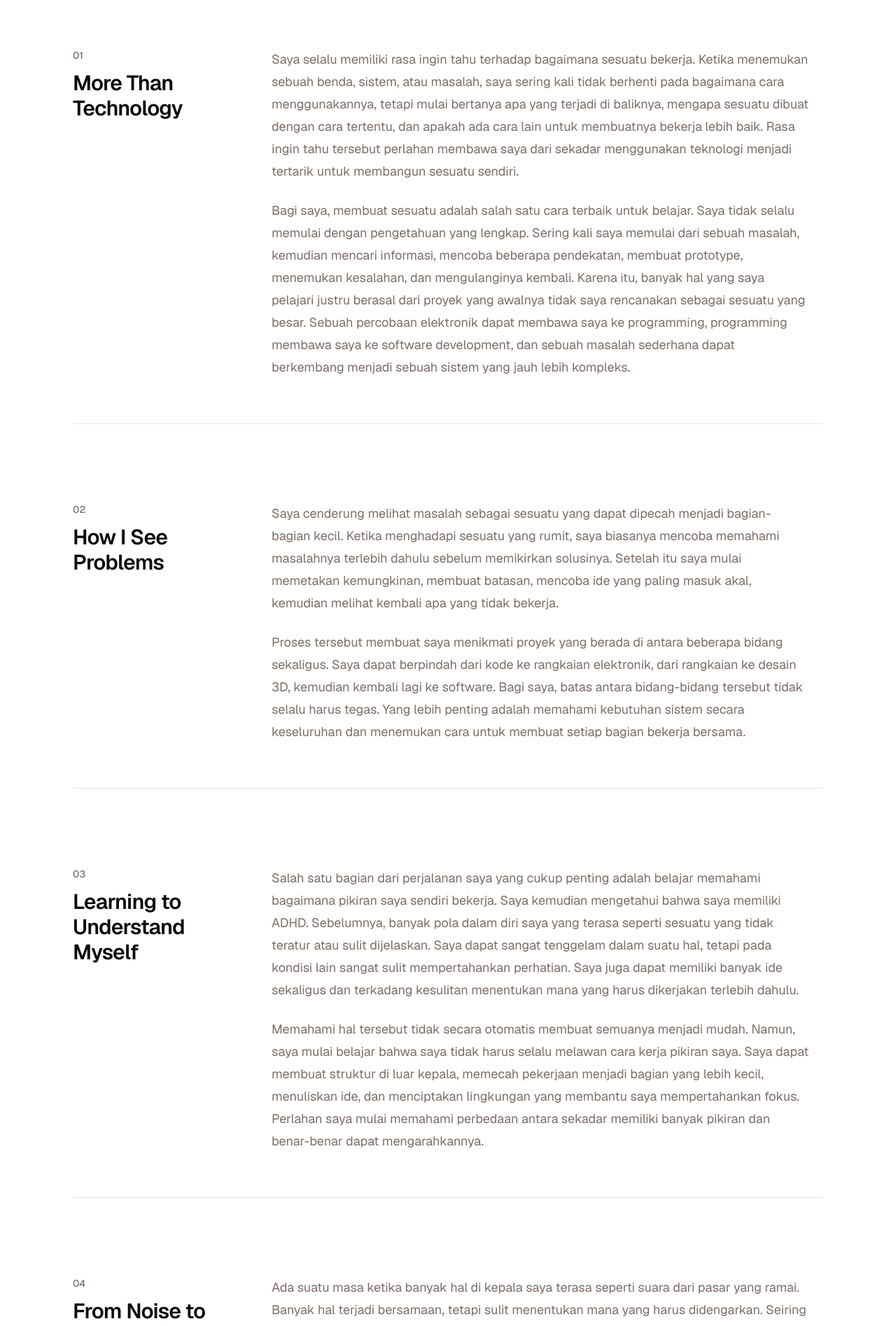
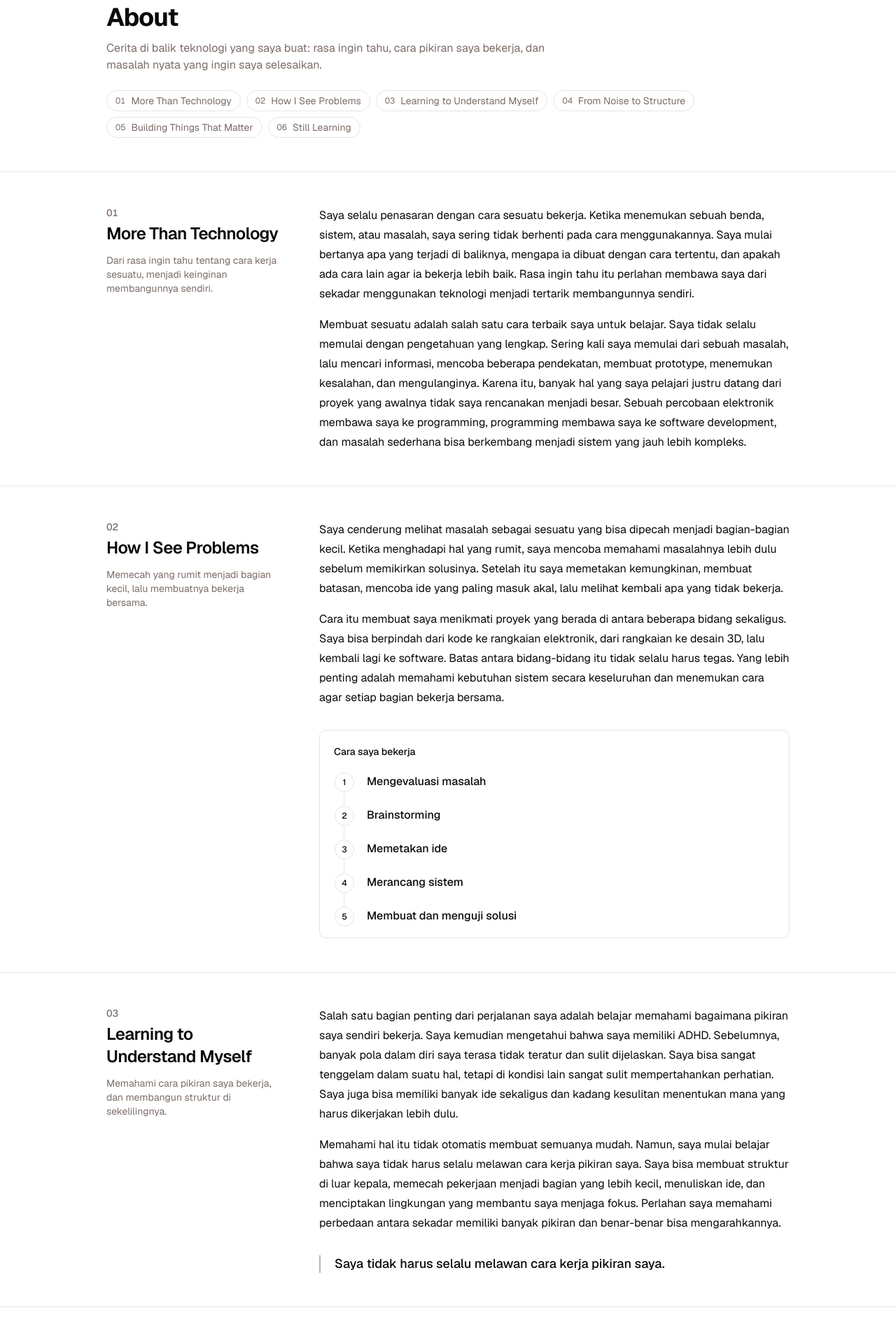
Before and after one commit to Abdullah-Sholum/nah-my-web, a Next.js app: page /about in a window 1280 px wide. Shown: the part 100-1995 px from the top of the page at 70% size. Built offline with nearby package versions, Linux system fonts and the light colour scheme.

Commit message:
add about me

```diff
--- a/src/app/about/page.tsx
+++ b/src/app/about/page.tsx
@@ -1,46 +1,49 @@
-"use client";
+import type { Metadata } from "next";
 
 import { about } from "@/data/about";
-import { Separator } from "@/components/ui/separator";
+import { getProjectBySlug } from "@/lib/projects";
+import { AboutClosing } from "@/components/about/about-closing";
+import { AboutJumpNav } from "@/components/about/about-jump-nav";
+import { AboutPortrait } from "@/components/about/about-portrait";
+import { AboutSection } from "@/components/about/about-section";
+import { PageHeader } from "@/components/shared/page-header";
 
-export default function AboutStory() {
+export const metadata: Metadata = {
+  title: "About",
+  description: about.intro,
+};
+
+export default function AboutPage() {
+  const focusProject = getProjectBySlug(about.currentFocusSlug);
+
   return (
-    <section className="mx-auto max-w-6xl px-6 py-20 md:px-10 md:py-28">
-      <div className="space-y-20 md:space-y-28">
-        {about.story.map((section, index) => (
-          <article
-            key={section.header}
-            className="grid gap-8 md:grid-cols-[220px_1fr] md:gap-16"
-          >
-            {/* Section number + heading */}
-            <div className="md:sticky md:top-24 md:self-start">
-              <div className="mb-3 text-sm font-medium text-muted-foreground">
-                {String(index + 1).padStart(2, "0")}
-              </div>
+    <>
+      <PageHeader title="About" description={about.intro}>
+        <AboutJumpNav sections={about.sections} />
+      </PageHeader>
 
-              <h2 className="text-2xl font-semibold tracking-tight md:text-3xl">
-                {section.header}
-              </h2>
-            </div>
+      <AboutPortrait image={about.portrait} />
 
-            {/* Paragraphs */}
-            <div className="max-w-3xl space-y-6">
-              {section.paragraphs.map((paragraph, paragraphIndex) => (
-                <p
-                  key={paragraphIndex}
-                  className="text-base leading-8 text-muted-foreground md:text-lg"
-                >
-                  {paragraph}
-                </p>
-              ))}
-            </div>
+      {about.sections.map((section, i) => (
+        <AboutSection
+          key={section.id}
+          section={section}
+          index={i}
+          workflow={about.workflow}
+        />
+      ))}
 
-            {index < about.story.length - 1 && (
-              <Separator className="md:col-span-2" />
-            )}
-          </article>
-        ))}
-      </div>
-    </section>
+      <AboutClosing
+        focus={
+          focusProject
+            ? {
+                title: focusProject.title,
+                text: about.currentFocus,
+                href: `/projects/${focusProject.slug}`,
+              }
+            : undefined
+        }
+      />
+    </>
   );
 }
--- /dev/null
+++ b/src/components/about/about-closing.tsx
@@ -0,0 +1,41 @@
+import { Card, CardContent, CardHeader, CardTitle } from "@/components/ui/card";
+import { Container } from "@/components/layout/container";
+import { LinkButton } from "@/components/shared/link-button";
+
+interface AboutClosingProps {
+  /** Fokus saat ini. Kartu tidak tampil jika tidak diisi. */
+  focus?: { title: string; text: string; href: string };
+}
+
+/** Penutup halaman: fokus saat ini + ajakan bertindak. */
+export function AboutClosing({ focus }: AboutClosingProps) {
+  return (
+    <section className="border-t py-12">
+      <Container className="space-y-8">
+        {focus && (
+          <Card>
+            <CardHeader>
+              <p className="text-xs font-medium uppercase tracking-wider text-muted-foreground">
+                Current focus
+              </p>
+              <CardTitle>{focus.title}</CardTitle>
+            </CardHeader>
+            <CardContent className="space-y-4">
+              <p className="text-sm text-muted-foreground">{focus.text}</p>
+              <LinkButton href={focus.href} variant="outline" size="sm">
+                Lihat case study
+              </LinkButton>
+            </CardContent>
+          </Card>
+        )}
+
+        <div className="flex flex-wrap gap-3">
+          <LinkButton href="/projects">View Projects</LinkButton>
+          <LinkButton href="/contact" variant="outline">
+            Contact Me
+          </LinkButton>
+        </div>
+      </Container>
+    </section>
+  );
+}
--- /dev/null
+++ b/src/components/about/about-jump-nav.tsx
@@ -0,0 +1,26 @@
+interface AboutJumpNavProps {
+  sections: { id: string; title: string }[];
+}
+
+/** Tautan anchor ke tiap bagian halaman. */
+export function AboutJumpNav({ sections }: AboutJumpNavProps) {
+  return (
+    <nav aria-label="Bagian di halaman ini">
+      <ol className="flex flex-wrap gap-2">
+        {sections.map((s, i) => (
+          <li key={s.id}>
+            <a
+              href={`#${s.id}`}
+              className="inline-flex items-center gap-2 rounded-full border px-3 py-1 text-sm text-muted-foreground transition-colors hover:text-foreground"
+            >
+              <span className="text-xs tabular-nums">
+                {String(i + 1).padStart(2, "0")}
+              </span>
+              {s.title}
+            </a>
+          </li>
+        ))}
+      </ol>
+    </nav>
+  );
+}
--- /dev/null
+++ b/src/components/about/about-portrait.tsx
@@ -0,0 +1,30 @@
+import Image from "next/image";
+
+import type { MediaImage } from "@/types";
+import { Container } from "@/components/layout/container";
+
+/** Potret opsional. Tidak merender apa pun jika belum ada gambar. */
+export function AboutPortrait({ image }: { image?: MediaImage }) {
+  if (!image) return null;
+
+  return (
+    <Container className="pt-12">
+      <figure className="max-w-xs space-y-2">
+        <div className="relative aspect-[4/5] overflow-hidden rounded-lg border bg-muted">
+          <Image
+            src={image.src}
+            alt={image.alt}
+            fill
+            sizes="320px"
+            className="object-cover"
+          />
+        </div>
+        {image.caption && (
+          <figcaption className="text-xs text-muted-foreground">
+            {image.caption}
+          </figcaption>
+        )}
+      </figure>
+    </Container>
+  );
+}
--- /dev/null
+++ b/src/components/about/about-section.tsx
@@ -0,0 +1,80 @@
+import Image from "next/image";
+
+import type { AboutSectionContent } from "@/types";
+import { cn } from "@/lib/utils";
+import { Container } from "@/components/layout/container";
+import { StepFlow } from "@/components/shared/step-flow";
+
+interface AboutSectionProps {
+  section: AboutSectionContent;
+  /** Urutan (mulai 0). Dipakai untuk nomor dan garis pemisah. */
+  index: number;
+  /** Langkah alur kerja, dipakai jika section.showWorkflow. */
+  workflow: string[];
+}
+
+/** Satu bagian cerita: judul di kiri, isi di kanan (bertumpuk di ponsel). */
+export function AboutSection({ section, index, workflow }: AboutSectionProps) {
+  const number = String(index + 1).padStart(2, "0");
+
+  return (
+    <section
+      id={section.id}
+      className={cn("scroll-mt-14 py-12", index > 0 && "border-t")}
+    >
+      <Container>
+        <div className="grid gap-6 md:grid-cols-[16rem_1fr] md:gap-12">
+          <header>
+            <p className="text-sm font-medium tabular-nums text-muted-foreground">
+              {number}
+            </p>
+            <h2 className="mt-1 text-2xl font-semibold tracking-tight">
+              {section.title}
+            </h2>
+            <p className="mt-3 text-sm text-muted-foreground">{section.lead}</p>
+          </header>
+
+          <div className="max-w-[65ch] space-y-8">
+            <div className="space-y-4 leading-7">
+              {section.paragraphs.map((p, i) => (
+                <p key={i}>{p}</p>
+              ))}
+            </div>
+
+            {section.showWorkflow && (
+              <div className="rounded-lg border p-5">
+                <p className="mb-5 text-sm font-medium">Cara saya bekerja</p>
+                <StepFlow steps={workflow.map((label) => ({ label }))} />
+              </div>
+            )}
+
+            {section.quote && (
+              <blockquote className="border-l-2 border-foreground/30 pl-5 text-lg font-medium leading-snug">
+                {section.quote}
+              </blockquote>
+            )}
+
+            {section.image && (
+              <figure className="space-y-2">
+                <div className="relative aspect-video overflow-hidden rounded-lg border bg-muted">
+                  <Image
+                    src={section.image.src}
+                    alt={section.image.alt}
+                    fill
+                    sizes="(min-width: 768px) 520px, 100vw"
+                    className="object-cover"
+                  />
+                </div>
+                {section.image.caption && (
+                  <figcaption className="text-xs text-muted-foreground">
+                    {section.image.caption}
+                  </figcaption>
+                )}
+              </figure>
+            )}
+          </div>
+        </div>
+      </Container>
+    </section>
+  );
+}
--- a/src/data/about.ts
+++ b/src/data/about.ts
@@ -1,66 +1,83 @@
 import type { AboutContent } from "@/types";
 
 export const about: AboutContent = {
+  // ---- Home (tidak berubah) ----
   summary: [
     "Saya memiliki latar belakang Teknik Informatika dengan ketertarikan pada software development, Internet of Things (IoT), embedded systems, dan digital design. Saya senang mempelajari dan menggabungkan bidang-bidang tersebut untuk membangun sistem yang menyelesaikan masalah nyata. Dalam prosesnya, saya terbiasa menggunakan Python, C/C++, JavaScript/TypeScript, ESP32, dan Arduino, serta berbagai tools untuk pengembangan software dan desain.",
     "Dalam mengerjakan sebuah proyek, saya memulai dengan memahami dan mengevaluasi masalah, lalu melakukan brainstorming untuk mencari kemungkinan solusi, memetakan kebutuhan dan sistem, hingga mengembangkan dan menguji hasilnya. Saya tertarik pada proses mengubah ide menjadi sistem yang nyata, baik berupa software, hardware, maupun kombinasi keduanya. Saat ini, salah satu fokus saya adalah mengembangkan sistem catamaran trash skimmer untuk membantu pengelolaan kolam budidaya ikan.",
   ],
-  // Paragraf personal & reflektif untuk halaman /about. Isi nanti.
-  story: [
+
+  // ---- Halaman /about ----
+  // DRAF untuk disetujui.
+  intro:
+    "Cerita di balik teknologi yang saya buat: rasa ingin tahu, cara pikiran saya bekerja, dan masalah nyata yang ingin saya selesaikan.",
+
+  sections: [
     {
-    header: "More Than Technology",
-    paragraphs: [
-      "Saya selalu memiliki rasa ingin tahu terhadap bagaimana sesuatu bekerja. Ketika menemukan sebuah benda, sistem, atau masalah, saya sering kali tidak berhenti pada bagaimana cara menggunakannya, tetapi mulai bertanya apa yang terjadi di baliknya, mengapa sesuatu dibuat dengan cara tertentu, dan apakah ada cara lain untuk membuatnya bekerja lebih baik. Rasa ingin tahu tersebut perlahan membawa saya dari sekadar menggunakan teknologi menjadi tertarik untuk membangun sesuatu sendiri.",
+      id: "more-than-technology",
+      title: "More Than Technology",
+      lead: "Dari rasa ingin tahu tentang cara kerja sesuatu, menjadi keinginan membangunnya sendiri.",
+      paragraphs: [
+        "Saya selalu penasaran dengan cara sesuatu bekerja. Ketika menemukan sebuah benda, sistem, atau masalah, saya sering tidak berhenti pada cara menggunakannya. Saya mulai bertanya apa yang terjadi di baliknya, mengapa ia dibuat dengan cara tertentu, dan apakah ada cara lain agar ia bekerja lebih baik. Rasa ingin tahu itu perlahan membawa saya dari sekadar menggunakan teknologi menjadi tertarik membangunnya sendiri.",
+        "Membuat sesuatu adalah salah satu cara terbaik saya untuk belajar. Saya tidak selalu memulai dengan pengetahuan yang lengkap. Sering kali saya memulai dari sebuah masalah, lalu mencari informasi, mencoba beberapa pendekatan, membuat prototype, menemukan kesalahan, dan mengulanginya. Karena itu, banyak hal yang saya pelajari justru datang dari proyek yang awalnya tidak saya rencanakan menjadi besar. Sebuah percobaan elektronik membawa saya ke programming, programming membawa saya ke software development, dan masalah sederhana bisa berkembang menjadi sistem yang jauh lebih kompleks.",
+      ],
+      // image: { src: "/about/more-than-technology.webp", alt: "...", caption: "..." },
+    },
+    {
+      id: "how-i-see-problems",
+      title: "How I See Problems",
+      lead: "Memecah yang rumit menjadi bagian kecil, lalu membuatnya bekerja bersama.",
+      paragraphs: [
+        "Saya cenderung melihat masalah sebagai sesuatu yang bisa dipecah menjadi bagian-bagian kecil. Ketika menghadapi hal yang rumit, saya mencoba memahami masalahnya lebih dulu sebelum memikirkan solusinya. Setelah itu saya memetakan kemungkinan, membuat batasan, mencoba ide yang paling masuk akal, lalu melihat kembali apa yang tidak bekerja.",
+        "Cara itu membuat saya menikmati proyek yang berada di antara beberapa bidang sekaligus. Saya bisa berpindah dari kode ke rangkaian elektronik, dari rangkaian ke desain 3D, lalu kembali lagi ke software. Batas antara bidang-bidang itu tidak selalu harus tegas. Yang lebih penting adalah memahami kebutuhan sistem secara keseluruhan dan menemukan cara agar setiap bagian bekerja bersama.",
+      ],
+      showWorkflow: true,
+    },
+    {
+      id: "learning-to-understand-myself",
+      title: "Learning to Understand Myself",
+      lead: "Memahami cara pikiran saya bekerja, dan membangun struktur di sekelilingnya.",
+      paragraphs: [
+        "Salah satu bagian penting dari perjalanan saya adalah belajar memahami bagaimana pikiran saya sendiri bekerja. Saya kemudian mengetahui bahwa saya memiliki ADHD. Sebelumnya, banyak pola dalam diri saya terasa tidak teratur dan sulit dijelaskan. Saya bisa sangat tenggelam dalam suatu hal, tetapi di kondisi lain sangat sulit mempertahankan perhatian. Saya juga bisa memiliki banyak ide sekaligus dan kadang kesulitan menentukan mana yang harus dikerjakan lebih dulu.",
+        "Memahami hal itu tidak otomatis membuat semuanya mudah. Namun, saya mulai belajar bahwa saya tidak harus selalu melawan cara kerja pikiran saya. Saya bisa membuat struktur di luar kepala, memecah pekerjaan menjadi bagian yang lebih kecil, menuliskan ide, dan menciptakan lingkungan yang membantu saya menjaga fokus. Perlahan saya memahami perbedaan antara sekadar memiliki banyak pikiran dan benar-benar bisa mengarahkannya.",
+      ],
+      quote: "Saya tidak harus selalu melawan cara kerja pikiran saya.",
+    },
+    {
+      id: "from-noise-to-structure",
+      title: "From Noise to Structure",
+      lead: "Dari kumpulan ide yang berantakan menjadi sistem yang bisa digunakan.",
+      paragraphs: [
+        "Ada masa ketika banyak hal di kepala saya terasa seperti suara dari pasar yang ramai. Banyak hal terjadi bersamaan, tetapi sulit menentukan mana yang harus didengarkan. Seiring waktu, saya belajar mengubahnya menjadi sesuatu yang lebih terstruktur. Bukan berarti pikirannya menjadi lebih sedikit, tetapi saya menjadi lebih mampu memilih mana yang perlu diperhatikan.",
+        "Pengalaman itu juga memengaruhi cara saya mengerjakan proyek. Saya menyukai proses ketika kumpulan ide yang berantakan perlahan berubah menjadi diagram, lalu rancangan, prototype, dan akhirnya sesuatu yang bisa digunakan. Ada kepuasan tersendiri ketika sesuatu yang tadinya hanya ada di kepala bisa diwujudkan menjadi sistem nyata.",
+      ],
+      quote:
+        "Bukan berarti pikirannya menjadi lebih sedikit, tetapi saya menjadi lebih mampu memilih mana yang perlu diperhatikan.",
+    },
+    {
+      id: "building-things-that-matter",
+      title: "Building Things That Matter",
+      lead: "Teknologi sebagai alat untuk menyelesaikan masalah nyata.",
+      paragraphs: [
+        // TODO (opsional): tambahkan satu kalimat konkret tentang apa yang kamu lihat di kolam.
+        "Saya semakin tertarik pada proyek yang berhubungan dengan masalah nyata. Salah satu contohnya adalah pengembangan sistem catamaran trash skimmer untuk membantu pengelolaan kolam budidaya ikan. Proyek itu tidak bermula dari keinginan sekadar membuat sebuah RC boat, melainkan dari masalah yang benar-benar saya lihat dan alami.",
+        "Hal itu mengubah cara saya memandang sebuah proyek. Teknologi menjadi lebih menarik ketika memiliki alasan untuk dibuat. Sebuah ESP32, motor, conveyor, atau aplikasi tidak berdiri sendiri; semuanya menjadi bagian dari sebuah solusi. Saya ingin terus belajar membuat sesuatu dengan cara itu: memahami masalah lebih dulu, lalu menggunakan teknologi sebagai alat untuk menyelesaikannya.",
+      ],
+      quote: "Teknologi menjadi lebih menarik ketika memiliki alasan untuk dibuat.",
+    },
+    {
+      id: "still-learning",
+      title: "Still Learning",
+      lead: "Kemajuan bukan sekadar teknologi yang dikuasai, tapi cara memahami masalah dan belajar dari kegagalan.",
+      paragraphs: [
+        "Saya tidak melihat diri saya sebagai seseorang yang sudah selesai belajar. Masih banyak bidang yang ingin saya pahami lebih dalam, baik software, embedded systems, IoT, AI, maupun engineering. Beberapa proyek mungkin selesai, sebagian lain mungkin berhenti di tengah jalan, dan banyak eksperimen mungkin tidak pernah menjadi produk akhir.",
+        "Namun, saya menganggap semuanya bagian dari proses. Bagi saya, perkembangan bukan hanya soal seberapa banyak teknologi yang saya kuasai, tetapi juga seberapa baik saya memahami masalah, membuat keputusan, menghadapi kegagalan, dan mengubah pengalaman itu menjadi pengetahuan untuk membuat sesuatu yang lebih baik.",
+      ],
+    },
+  ],
 
-      "Bagi saya, membuat sesuatu adalah salah satu cara terbaik untuk belajar. Saya tidak selalu memulai dengan pengetahuan yang lengkap. Sering kali saya memulai dari sebuah masalah, kemudian mencari informasi, mencoba beberapa pendekatan, membuat prototype, menemukan kesalahan, dan mengulanginya kembali. Karena itu, banyak hal yang saya pelajari justru berasal dari proyek yang awalnya tidak saya rencanakan sebagai sesuatu yang besar. Sebuah percobaan elektronik dapat membawa saya ke programming, programming membawa saya ke software development, dan sebuah masalah sederhana dapat berkembang menjadi sebuah sistem yang jauh lebih kompleks."
-    ]
-    },
+  // portrait: { src: "/about/portrait.webp", alt: "Potret Abdullah Sholum" },
 
-    {
-      header: "How I See Problems",
-      paragraphs: [
-        "Saya cenderung melihat masalah sebagai sesuatu yang dapat dipecah menjadi bagian-bagian kecil. Ketika menghadapi sesuatu yang rumit, saya biasanya mencoba memahami masalahnya terlebih dahulu sebelum memikirkan solusinya. Setelah itu saya mulai memetakan kemungkinan, membuat batasan, mencoba ide yang paling masuk akal, kemudian melihat kembali apa yang tidak bekerja.",
-
-        "Proses tersebut membuat saya menikmati proyek yang berada di antara beberapa bidang sekaligus. Saya dapat berpindah dari kode ke rangkaian elektronik, dari rangkaian ke desain 3D, kemudian kembali lagi ke software. Bagi saya, batas antara bidang-bidang tersebut tidak selalu harus tegas. Yang lebih penting adalah memahami kebutuhan sistem secara keseluruhan dan menemukan cara untuk membuat setiap bagian bekerja bersama."
-      ]
-    },
-
-    {
-      header: "Learning to Understand Myself",
-      paragraphs: [
-        "Salah satu bagian dari perjalanan saya yang cukup penting adalah belajar memahami bagaimana pikiran saya sendiri bekerja. Saya kemudian mengetahui bahwa saya memiliki ADHD. Sebelumnya, banyak pola dalam diri saya yang terasa seperti sesuatu yang tidak teratur atau sulit dijelaskan. Saya dapat sangat tenggelam dalam suatu hal, tetapi pada kondisi lain sangat sulit mempertahankan perhatian. Saya juga dapat memiliki banyak ide sekaligus dan terkadang kesulitan menentukan mana yang harus dikerjakan terlebih dahulu.",
-
-        "Memahami hal tersebut tidak secara otomatis membuat semuanya menjadi mudah. Namun, saya mulai belajar bahwa saya tidak harus selalu melawan cara kerja pikiran saya. Saya dapat membuat struktur di luar kepala, memecah pekerjaan menjadi bagian yang lebih kecil, menuliskan ide, dan menciptakan lingkungan yang membantu saya mempertahankan fokus. Perlahan saya mulai memahami perbedaan antara sekadar memiliki banyak pikiran dan benar-benar dapat mengarahkannya."
-      ]
-    },
-
-    {
-      header: "From Noise to Structure",
-      paragraphs: [
-        "Ada suatu masa ketika banyak hal di kepala saya terasa seperti suara dari pasar yang ramai. Banyak hal terjadi bersamaan, tetapi sulit menentukan mana yang harus didengarkan. Seiring waktu, saya mulai belajar mengubahnya menjadi sesuatu yang lebih terstruktur. Bukan berarti pikirannya menjadi lebih sedikit, tetapi saya menjadi lebih mampu memilih mana yang perlu diperhatikan.",
-
-        "Bagi saya, pengalaman tersebut juga memengaruhi cara saya mengerjakan proyek. Saya menyukai proses ketika sesuatu yang awalnya masih berupa kumpulan ide yang berantakan perlahan berubah menjadi diagram, kemudian menjadi rancangan, prototype, dan akhirnya menjadi sesuatu yang dapat digunakan. Ada kepuasan tersendiri ketika sesuatu yang sebelumnya hanya ada di kepala dapat diwujudkan menjadi sistem nyata."
-      ]
-    },
-
-    {
-      header: "Building Things That Matter",
-      paragraphs: [
-        "Saya juga semakin tertarik pada proyek yang memiliki hubungan dengan masalah nyata. Salah satu contohnya adalah pengembangan sistem catamaran trash skimmer untuk membantu pengelolaan kolam budidaya ikan. Proyek tersebut tidak bermula dari keinginan sekadar membuat sebuah RC boat, tetapi dari masalah yang benar-benar saya lihat dan alami.",
-
-        "Hal tersebut mengubah cara saya memandang sebuah proyek. Teknologi menjadi lebih menarik ketika memiliki alasan untuk dibuat. Sebuah ESP32, motor, conveyor, atau aplikasi tidak berdiri sendiri; semuanya menjadi bagian dari sebuah solusi. Saya ingin terus belajar membuat sesuatu dengan cara seperti itu, yaitu memahami masalah terlebih dahulu, kemudian menggunakan teknologi sebagai alat untuk menyelesaikannya."
-      ]
-    },
-
-    {
-      header: "Still Learning",
-      paragraphs: [
-        "Saya tidak melihat diri saya sebagai seseorang yang sudah selesai belajar. Masih banyak bidang yang ingin saya pahami lebih dalam, baik dalam software, embedded systems, IoT, AI, maupun engineering. Beberapa proyek mungkin selesai, sebagian lainnya mungkin berhenti di tengah jalan, dan mungkin ada banyak eksperimen yang tidak pernah menjadi produk akhir.",
-
-        "Namun, saya menganggap semuanya sebagai bagian dari proses. Bagi saya, perkembangan bukan hanya tentang seberapa banyak teknologi yang dapat saya kuasai, tetapi juga tentang seberapa baik saya memahami masalah, membuat keputusan, menghadapi kegagalan, dan mengubah pengalaman tersebut menjadi pengetahuan yang dapat digunakan untuk membuat sesuatu yang lebih baik."
-      ]
-    }
-  ],
   education: "Teknik Informatika",
   fields: ["Software Development", "IoT", "Embedded Systems", "Digital Design"],
   interests: ["Elektronika", "IoT", "Embedded System", "Digital Design"],
@@ -73,5 +90,6 @@ export const about: AboutContent = {
   ],
   currentFocus:
     "Sistem kapal catamaran trash skimmer untuk mendukung budidaya ikan konsumsi.",
+  currentFocusSlug: "rc-boat-trash-skimmer",
   frequentTech: ["IoT", "Python", "C++", "AI"],
 };
```
Also changed, not shown: src/types/profile.ts (+25 -8 lines), 1 other file (tests, documents, lock files or other folders).
